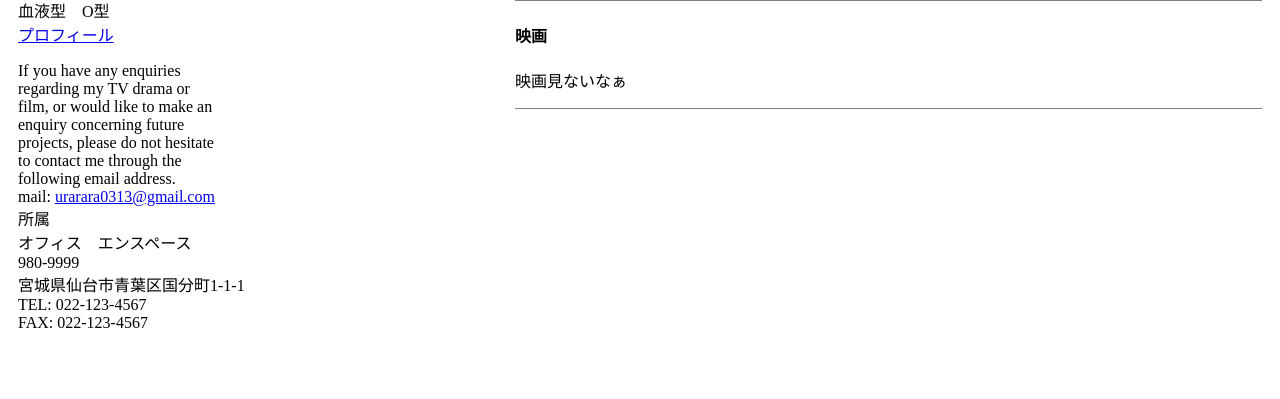
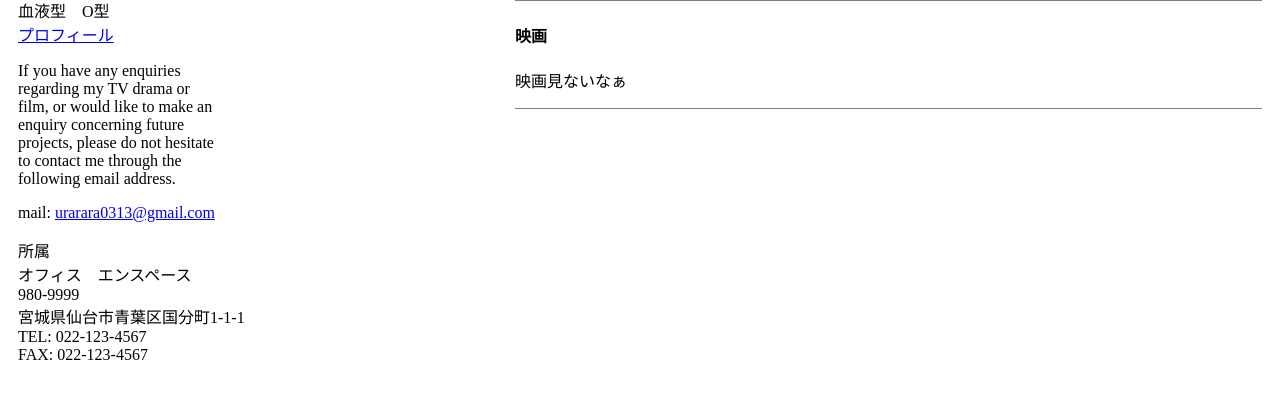
Before and after one commit to umptan/docker_practice, a PHP site: page / in a window 1280 px wide. Shown: the part 371-770 px from the top of the page. Run offline with PHP 8.4, Linux system fonts and the light colour scheme.

Commit message:
コンテンツにスペースを入れた

```diff
--- a/html/index.php
+++ b/html/index.php
@@ -23,13 +23,13 @@
                     <li><a href="#">プロフィール</a></li>
                 </ul>
             </section>
-            <section id="contact">
+            <section id="contact" class="section-space">
                 <div class="width-200">If you have any enquiries regarding my TV drama or film, or would like to make an enquiry concerning future projects, please do not hesitate to contact me through the following email address.
                 </div>
-                <div>mail: <a href="mailto:urarara0313@gmail.com">urarara0313@gmail.com</a></div>
+                <div class="section-space">mail: <a href="mailto:urarara0313@gmail.com">urarara0313@gmail.com</a></div>
             </section>
             <section id="adless">
-                <div>所属</div>
+                <div class="section-space">所属</div>
                 <div>オフィス　エンスペース</div>
                 <div>980-9999</div>
                 <div>宮城県仙台市青葉区国分町1-1-1</div>
--- a/html/styles/index.css
+++ b/html/styles/index.css
@@ -29,3 +29,7 @@ padding-left: 0px;}
     margin-top: -1px;
     padding-bottom: 1em;
 }
+
+.section-space {
+    margin-top: 1em;
+}
```
